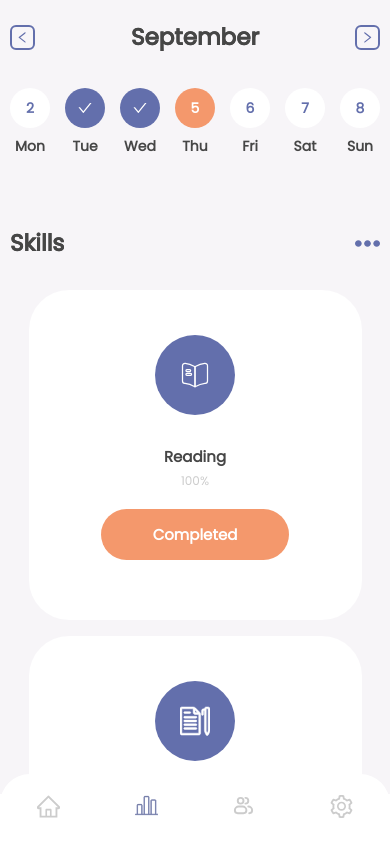
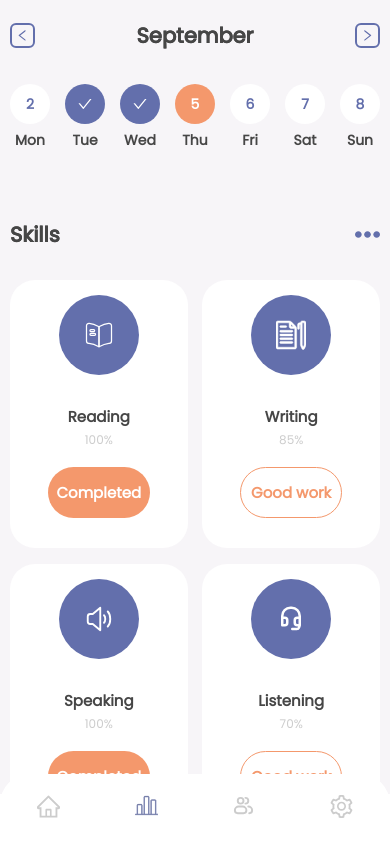
Before and after one commit to ty-codes/Dualingua, a React (Create React App) app: page /metrics in a window 390 px wide. Built offline with nearby package versions, Linux system fonts and the light colour scheme.

Commit message:
Add files via upload

```diff
--- a/src/App.css
+++ b/src/App.css
@@ -40,7 +40,7 @@ h6 {
 }
 
 h2 {
-    font-size: 27px;
+    font-size: 21px;
     color: var(--black);
     text-shadow: 0 0 var(--black);
 }
@@ -50,7 +50,7 @@ h3 {
 }
 
 h4 {
-    font-size: 25px;
+    font-size: 19px;
     font-weight: 600;
 }
 
@@ -61,12 +61,12 @@ h5 {
 
 h6 {
     font-weight: 600;
-    font-size: 16px;
+    font-size: 14px;
 }
 
 p {
-    font-size: 18px;
-    margin: 4px 0;
+    font-size: 16px;
+    margin: 3px 0;
     font-weight: lighter;
 }
 
@@ -85,7 +85,7 @@ header {
 }
 
 .subtitle {
-    font-size: 15px;
+    font-size: 14px;
     color: var(--subtitle);
     font-weight: 400;
 }
@@ -226,7 +226,7 @@ input[type="range"]::-ms-track {
 
 #notification span h2 {
     position: absolute;
-    right: 33%;
+    right: 34%;
 }
 
 #notification .text {
@@ -274,6 +274,7 @@ input[type="range"]::-ms-track {
 .lessons {
     display: flex;
     overflow-x: auto;
+    width: 100vw;
 }
 
 .lesson {
@@ -281,8 +282,7 @@ input[type="range"]::-ms-track {
     display: flex;
     flex-direction: column;
     padding: 0 0 20px 0;
-    margin-right: 20px;
-
+    margin-right: 25px;
 }
 
 .lesson .image-wrapper {
@@ -383,12 +383,11 @@ input[type="range"]::-ms-track {
 
 .skill {
     width: 48%;
-    border-radius: 40px;
+    border-radius: 25px;
     background-color: var(--white);
     padding: 15px 0;
     align-items: center;
     margin-bottom: 1em;
-    min-height: 300px;
     display: flex;
     flex-direction: column;
     justify-content: center;
@@ -488,25 +487,12 @@ footer .filled {
 }
 
 @media (max-width: 450px) {
-    .skill {
-        width: 90%;
-        margin: auto auto 1em auto
-    }
-
-    h2 {
-        font-size: 23px;
-    }
-
-    h4 {
-        font-size: 19px;
-    }
 
     h5 {
         font-size: 15px;
     }
 
-    p,
-    h6 {
+    p {
         font-size: 14px;
     }
 
@@ -533,4 +519,13 @@ footer .filled {
         width: 6rem;
         height: 6rem;
     }
+
+    .skill svg {
+        width: 20px;
+        height: 20px;
+    }
+    .skill .image-wrapper {
+        height: 60px;
+        width: 60px;
+    }
 }
```
